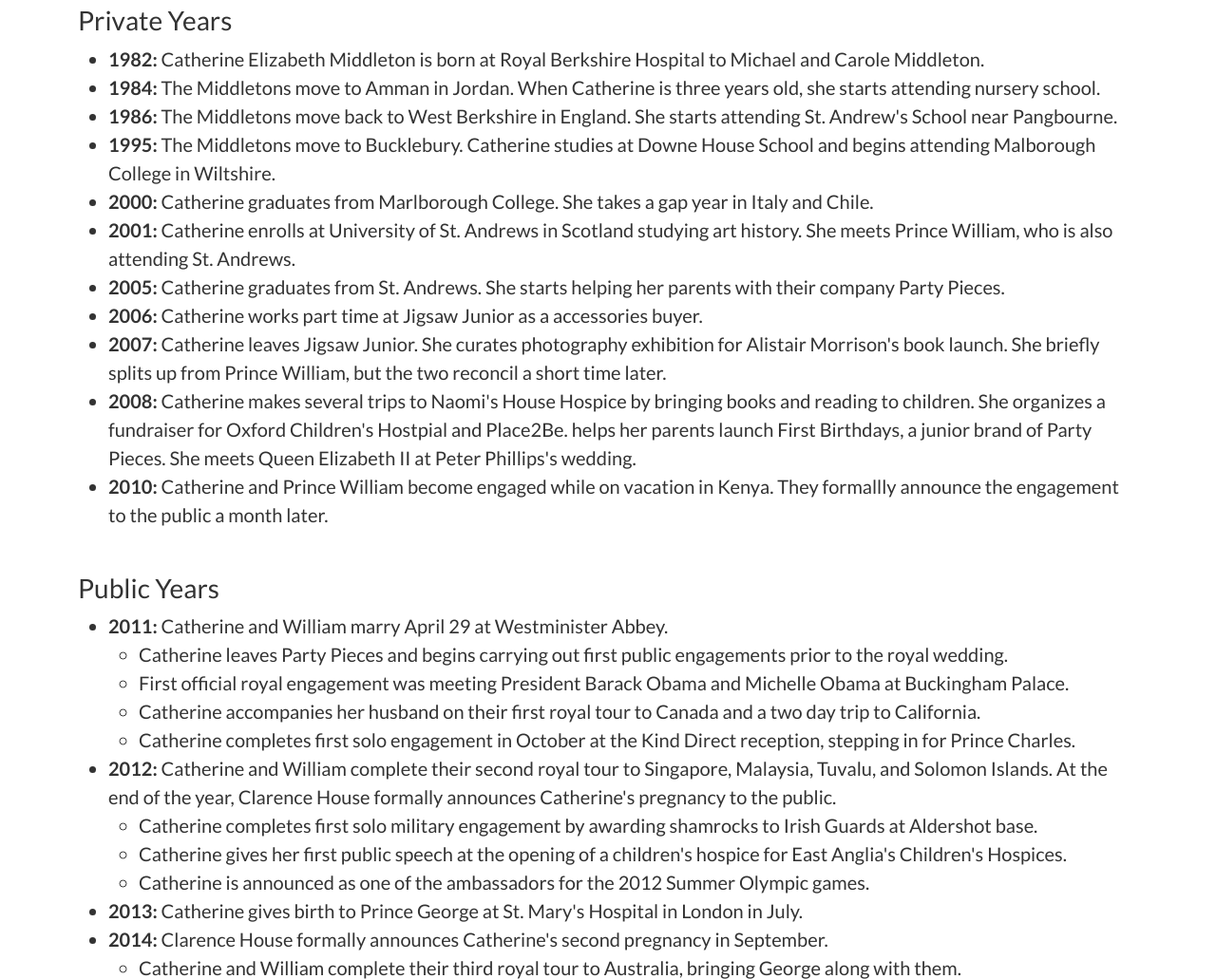
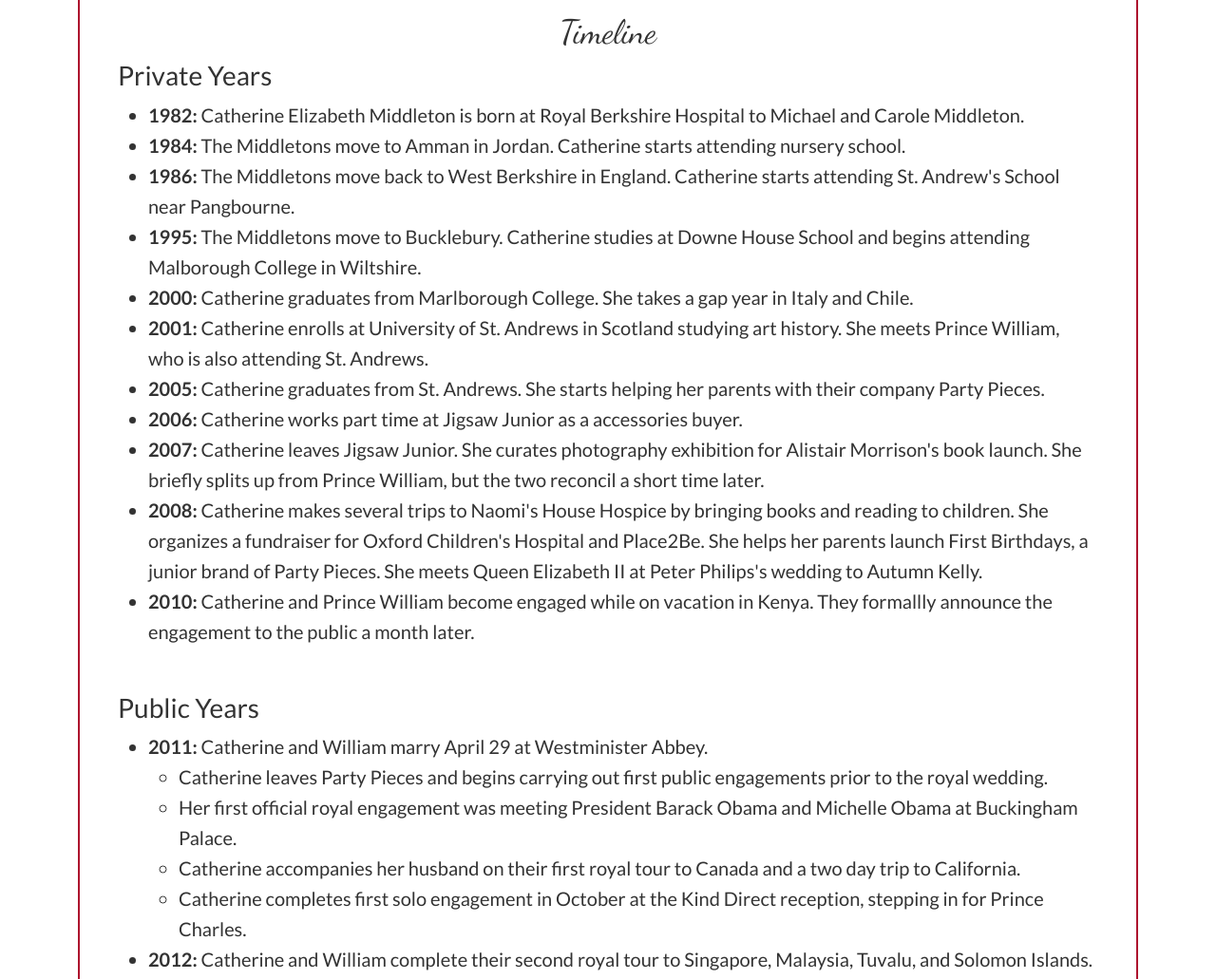
Before and after one commit to BritishPandaChick/tribute-page, a plain HTML site: page index.html in a window 1280 px wide. Shown: the part 1093-2124 px from the top of the page at 95% size. Drawn offline with nearby package versions, Linux system fonts and the light colour scheme.

Commit message:
Add line-height to tribute-info and timeline sections

```diff
--- a/css/style.css
+++ b/css/style.css
@@ -47,8 +47,18 @@ header h3 {
     font-size: 16px;
 }
 
+#tribute-info {
+    line-height: 32px;
+}
+
 #honors {
     padding: 40px 0;
+}
+
+#timeline {
+    border: 2px solid #ad102d;
+    padding: 40px;
+    line-height: 32px;
 }
 
 /* == Footer == */
--- a/index.html
+++ b/index.html
@@ -44,7 +44,7 @@
             <div class="col-sm-12 col-md-12 col-lg-7">
               <section id="tribute-info">
                 <h2 class="text-center">About</h2>
-                <p>Catherine, Duchess of Cambridge is a member of the British royal family. Her husband (Prince William, Duke of Cambridge) is second in the line of succession for the British throne while their three children (Prince George, Princess Charlotte, and Prince Louis) are third, fourth, and fifth. Catherine has patronage within over 20 charitable and military organizations with her charity work focusing on issues related to young children, mental health, sport, addiction, and art.</p>
+                <p>Catherine, Duchess of Cambridge is a member of the British royal family. Her husband (Prince William, Duke of Cambridge) is second in the line of succession for the British throne while their three children (Prince George, Princess Charlotte, and Prince Louis) are third, fourth, and fifth in the line of succession. Catherine has patronage within over 20 charitable and military organizations with her charity work focusing on issues related to young children, mental health, sport, addiction, and art.</p>
                 <p><a id="tribute-link" target="_blank" href="https://www.royal.uk/the-duchess-of-cambridge">The Duchess of Cambridge bio</a></p>
               </section>
 
@@ -77,15 +77,15 @@
               <h3>Private Years</h3>
               <ul>
                 <li><strong>1982:</strong> Catherine Elizabeth Middleton is born at Royal Berkshire Hospital to Michael and Carole Middleton.</li>
-                <li><strong>1984:</strong> The Middletons move to Amman in Jordan. When Catherine is three years old, she starts attending nursery school.</li>
-                <li><strong>1986:</strong> The Middletons move back to West Berkshire in England. She starts attending St. Andrew's School near Pangbourne.</li>
+                <li><strong>1984:</strong> The Middletons move to Amman in Jordan. Catherine starts attending nursery school.</li>
+                <li><strong>1986:</strong> The Middletons move back to West Berkshire in England. Catherine starts attending St. Andrew's School near Pangbourne.</li>
                 <li><strong>1995:</strong> The Middletons move to Bucklebury. Catherine studies at Downe House School and begins attending Malborough College in Wiltshire.</li>
                 <li><strong>2000:</strong> Catherine graduates from Marlborough College. She takes a gap year in Italy and Chile.</li>
                 <li><strong>2001:</strong> Catherine enrolls at University of St. Andrews in Scotland studying art history. She meets Prince William, who is also attending St. Andrews.</li>
                 <li><strong>2005:</strong> Catherine graduates from St. Andrews. She starts helping her parents with their company Party Pieces.</li>
                 <li><strong>2006:</strong> Catherine works part time at Jigsaw Junior as a accessories buyer.</li>
                 <li><strong>2007:</strong> Catherine leaves Jigsaw Junior. She curates photography exhibition for Alistair Morrison's book launch. She briefly splits up from Prince William, but the two reconcil a short time later.</li>
-                <li><strong>2008:</strong> Catherine makes several trips to Naomi's House Hospice by bringing books and reading to children. She organizes a fundraiser for Oxford Children's Hostpial and Place2Be. helps her parents launch First Birthdays, a junior brand of Party Pieces. She meets Queen Elizabeth II at Peter Phillips's wedding.</li>
+                <li><strong>2008:</strong> Catherine makes several trips to Naomi's House Hospice by bringing books and reading to children. She organizes a fundraiser for Oxford Children's Hospital and Place2Be. She helps her parents launch First Birthdays, a junior brand of Party Pieces. She meets Queen Elizabeth II at Peter Philips's wedding to Autumn Kelly.</li>
                 <li><strong>2010:</strong> Catherine and Prince William become engaged while on vacation in Kenya. They formallly announce the engagement to the public a month later.</li>
               </ul>
               <br>
@@ -95,7 +95,7 @@
                 <li><strong>2011:</strong> Catherine and William marry April 29 at Westminister Abbey.</li>
                   <ul>
                     <li>Catherine leaves Party Pieces and begins carrying out first public engagements prior to the royal wedding.</li>
-                    <li>First official royal engagement was meeting President Barack Obama and Michelle Obama at Buckingham Palace.</li>
+                    <li>Her first official royal engagement was meeting President Barack Obama and Michelle Obama at Buckingham Palace.</li>
                     <li>Catherine accompanies her husband on their first royal tour to Canada and a two day trip to California.</li>
                     <li>Catherine completes first solo engagement in October at the Kind Direct reception, stepping in for Prince Charles.</li>
                   </ul>
```
